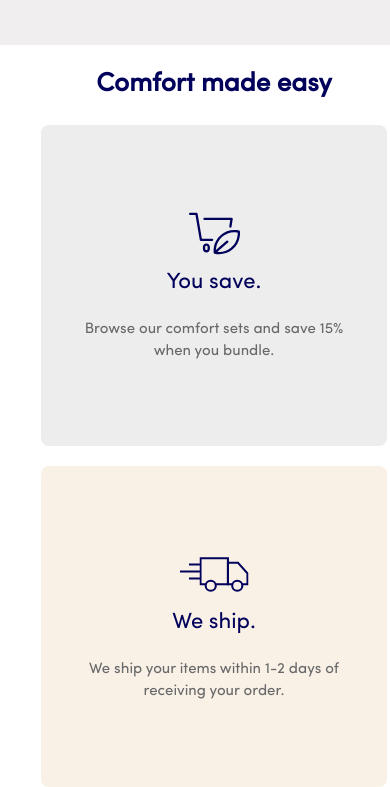
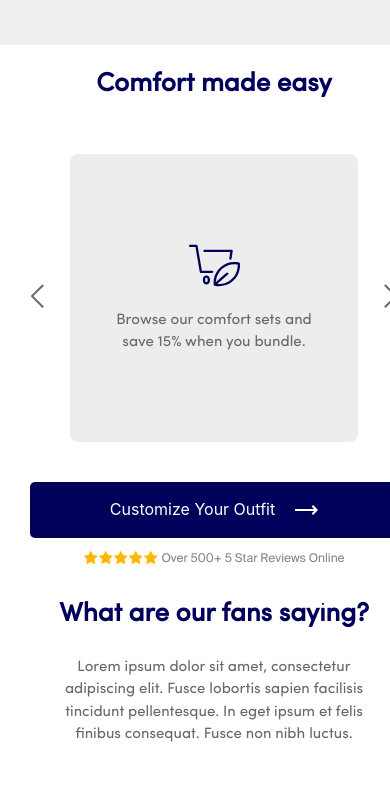
Before and after one commit to OlhaSuchok/testTask-ByTeex, a React (Create React App) app: page / in a window 390 px wide. Shown: the part 3840-4627 px from the top of the page. Built offline with nearby package versions, Linux system fonts and the light colour scheme.

Commit message:
Added a slider to the UseProduct section on mobile version

```diff
--- a/src/components/UseProductSection/UseProductSection.jsx
+++ b/src/components/UseProductSection/UseProductSection.jsx
@@ -1,8 +1,12 @@
+import { useState } from "react";
+
 import RatingBlock from "components/common/RatingBlock/RatingBlock";
 
 import Basket from "images/useProductIcons/Basket/Basket";
 import Car from "images/useProductIcons/Car/Car";
 import Sun from "images/useProductIcons/Sun/Sun";
+import ArrowLeft from "images/contentIcons/ArrowLeft/ArrowLeft";
+import ArrowRight from "images/contentIcons/ArrowRight/ArrowRight";
 
 import {
   Section,
@@ -12,9 +16,44 @@ import {
   CardListItemIcon,
   CardListItemMainText,
   CardListItemText,
+  CardListMobile,
+  CardListItemMobile,
+  CardListItemIconMobile,
+  CardListItemMainTextMobile,
+  CardListItemTextMobile,
+  SliderWrapperMobile,
+  ArrowLeftButtonMobile,
+  ArrowRightButtonMobile,
 } from "./UseProductSection.styled";
 
 export default function UseProductSection() {
+  const [currentIndex, setCurrentIndex] = useState(0);
+  const data = [
+    {
+      icon: <Basket />,
+      title: "You save.",
+      text: "Browse our comfort sets and save 15% when you bundle.",
+    },
+    {
+      icon: <Car />,
+      title: "We ship.",
+      text: "We ship your items within 1-2 days of receiving your order.",
+    },
+    {
+      icon: <Sun />,
+      title: "You enjoy!",
+      text: "Wear hernest around the house, out on the town, or in bed.",
+    },
+  ];
+
+  const handleNextClick = () => {
+    setCurrentIndex((prevIndex) => (prevIndex + 1) % data.length);
+  };
+
+  const handlePrevClick = () => {
+    setCurrentIndex((prevIndex) => (prevIndex - 1 + data.length) % data.length);
+  };
+
   return (
     <Section>
       <Title>Comfort made easy</Title>
@@ -49,6 +88,31 @@ export default function UseProductSection() {
           </CardListItemText>
         </CardListItem>
       </CardList>
+
+      <SliderWrapperMobile>
+        <ArrowLeftButtonMobile type="button" onClick={handlePrevClick}>
+          <ArrowLeft />
+        </ArrowLeftButtonMobile>
+
+        <CardListMobile>
+          <CardListItemMobile>
+            <CardListItemIconMobile>
+              {data[currentIndex].icon}
+            </CardListItemIconMobile>
+            <CardListItemMainTextMobile>
+              {data[currentIndex].name}
+            </CardListItemMainTextMobile>
+            <CardListItemTextMobile>
+              {data[currentIndex].text}
+            </CardListItemTextMobile>
+          </CardListItemMobile>
+        </CardListMobile>
+
+        <ArrowRightButtonMobile type="button" onClick={handleNextClick}>
+          <ArrowRight />
+        </ArrowRightButtonMobile>
+      </SliderWrapperMobile>
+
       <RatingBlock test={"Over 500+ 5 Star Reviews Online"} />
     </Section>
   );
--- a/src/components/UseProductSection/UseProductSection.styled.js
+++ b/src/components/UseProductSection/UseProductSection.styled.js
@@ -26,6 +26,7 @@ export const Title = styled.h2`
   text-align: center;
 
   margin-top: 0;
+  margin-bottom: 50px;
 
   font-size: 26px;
   font-family: ${({ theme }) => theme.fonts.sofiaProRegular};
@@ -40,22 +41,18 @@ export const Title = styled.h2`
 `;
 
 export const CardList = styled.ul`
-  display: flex;
-  justify-content: center;
-  flex-direction: column;
-  align-items: center;
-
-  margin-bottom: 30px;
-  margin-top: 0;
-  padding-left: 0;
-
+  display: none;
   list-style: none;
 
   @media screen and (min-width: ${({ theme }) => theme.breakpoints.desktop}) {
+    display: flex;
     flex-direction: row;
+    justify-content: center;
     align-items: center;
 
     margin-bottom: 56px;
+    margin-top: 0;
+    padding-left: 0;
   }
 `;
 
@@ -121,3 +118,114 @@ export const CardListItemText = styled.p`
 
   color: #676869;
 `;
+
+export const CardListMobile = styled.ul`
+  display: flex;
+  justify-content: center;
+  flex-direction: column;
+  align-items: center;
+
+  margin-bottom: 0;
+  margin-top: 0;
+  padding-left: 0;
+
+  list-style: none;
+
+  @media screen and (min-width: ${({ theme }) => theme.breakpoints.desktop}) {
+    display: none;
+  }
+`;
+
+export const CardListItemMobile = styled.li`
+  display: flex;
+  justify-content: center;
+  align-items: center;
+  flex-direction: column;
+
+  width: 288px;
+  height: 288px;
+
+  padding: 30px;
+  margin-right: 0;
+
+  border-radius: 8px;
+  background-color: #ededed;
+
+  &:nth-of-type(2n) {
+    background-color: #f9f0e6;
+  }
+
+  &:not(:last-child) {
+    margin-bottom: 20px;
+  }
+
+  @media screen and (min-width: ${({ theme }) => theme.breakpoints.desktop}) {
+    &:not(:last-child) {
+      margin-right: 40px;
+    }
+
+    margin-bottom: 0;
+    &:not(:last-child) {
+      margin-bottom: 0;
+    }
+  }
+`;
+
+export const CardListItemIconMobile = styled.div`
+  margin-bottom: 0;
+`;
+
+export const CardListItemMainTextMobile = styled.p`
+  margin-top: 0;
+  margin-bottom: 15px;
+
+  font-size: 22px;
+  font-family: ${({ theme }) => theme.fonts.sofiaProRegular};
+  line-height: 1.9;
+
+  color: #01005b;
+`;
+
+export const CardListItemTextMobile = styled.p`
+  text-align: center;
+
+  margin-top: 0;
+  margin-bottom: 0;
+
+  font-size: 15px;
+  font-family: ${({ theme }) => theme.fonts.sofiaProRegular};
+  line-height: 1.5;
+
+  color: #676869;
+`;
+
+export const ArrowLeftButtonMobile = styled.button`
+  margin-right: 20px;
+
+  border: none;
+  background-color: transparent;
+
+  cursor: pointer;
+`;
+
+export const ArrowRightButtonMobile = styled.button`
+  margin-left: 20px;
+  border: none;
+  background-color: transparent;
+
+  cursor: pointer;
+`;
+
+export const SliderWrapperMobile = styled.div`
+  display: flex;
+  flex-direction: row;
+  align-items: center;
+  justify-content: center;
+
+  padding-bottom: 0;
+  margin-bottom: 40px;
+
+  @media screen and (min-width: ${({ theme }) => theme.breakpoints.desktop}) {
+    display: none;
+  }
+`;
```
